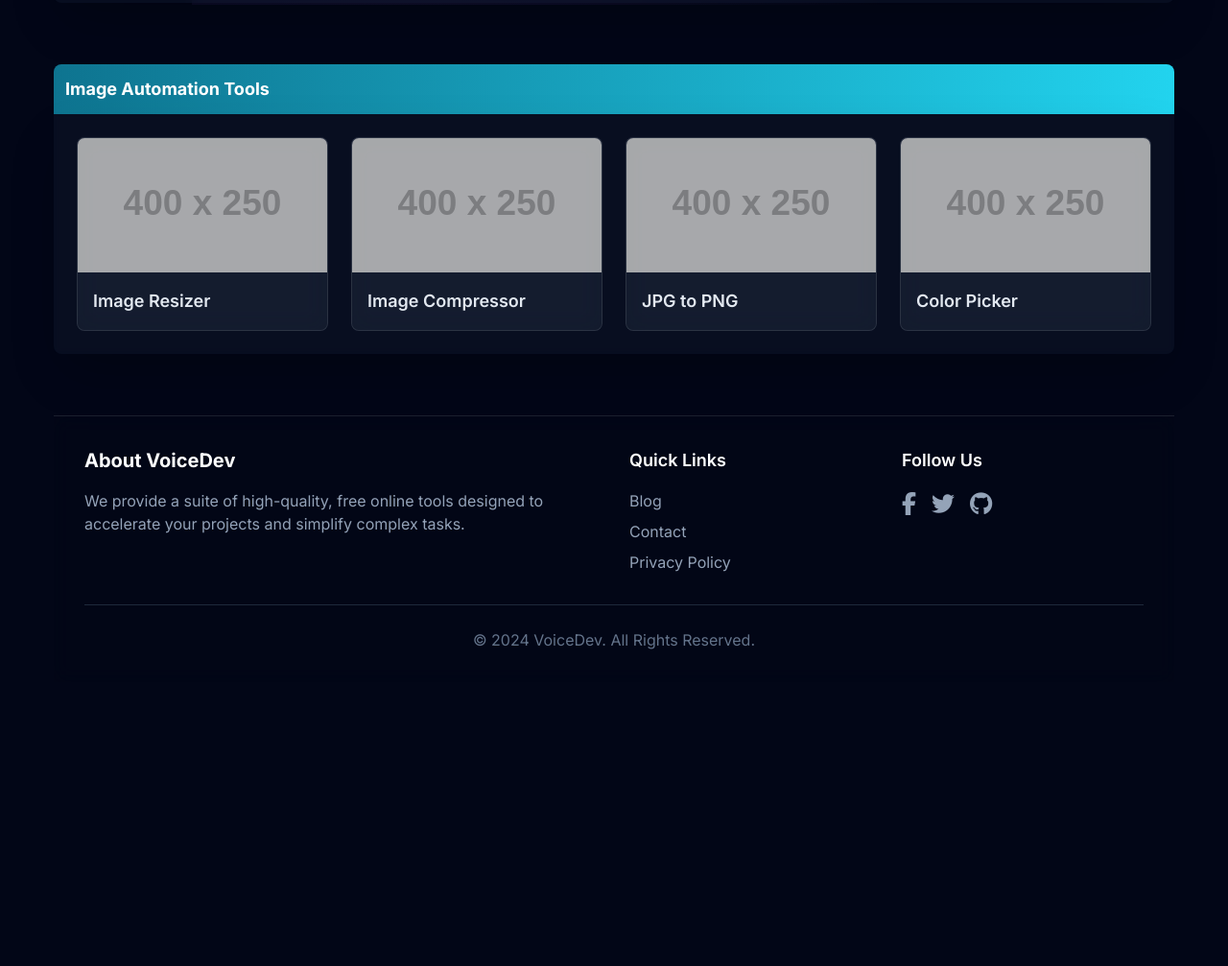
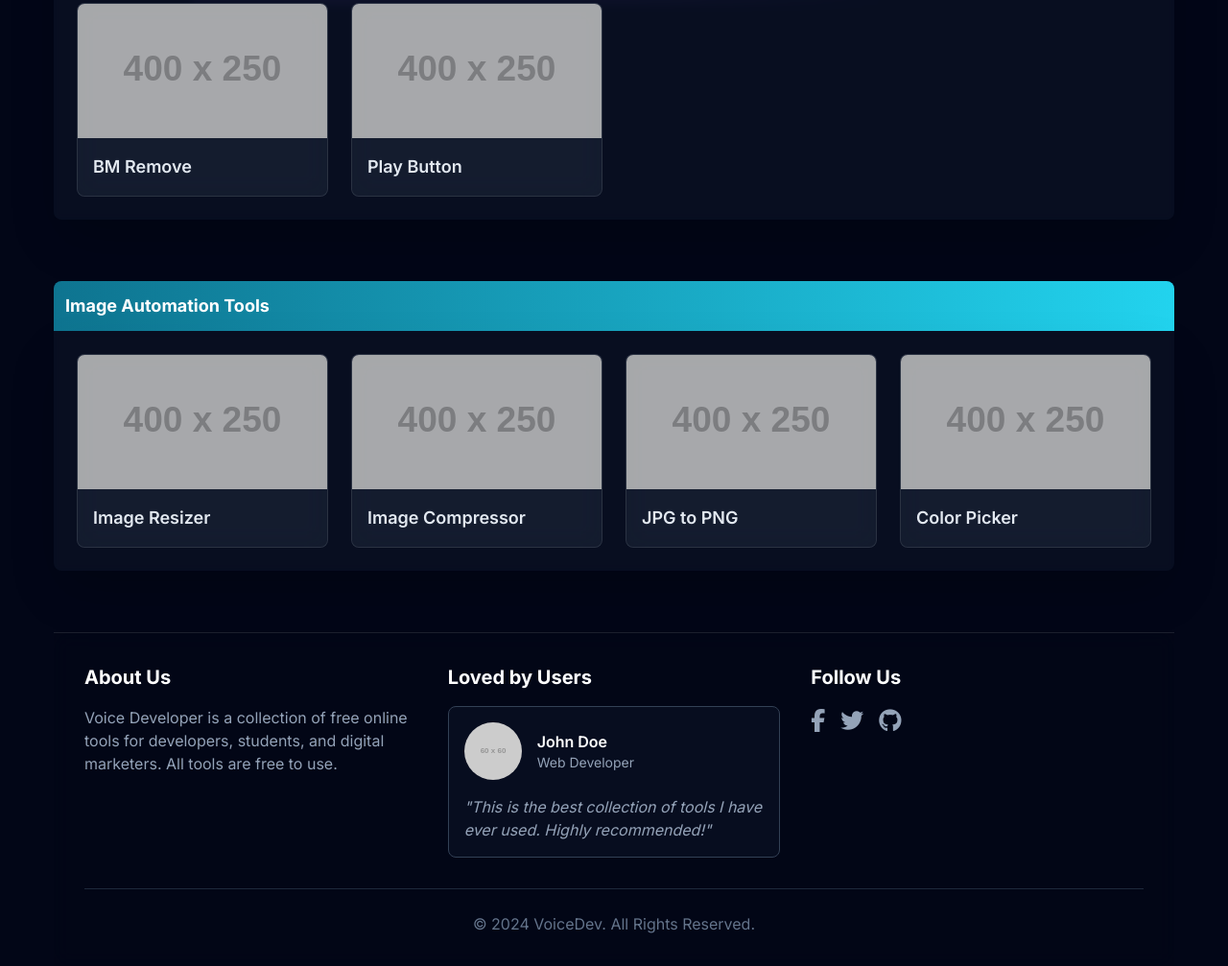
Before and after one commit to mdasif843/voicedeveloper, a plain HTML site: page index.html in a window 1280 px wide. Shown: the part 1099-2106 px from the top of the page at 96% size. Before the commit the page ends 1810 px from the top, so only its background shows below. Drawn offline with nearby package versions, Linux system fonts and the light colour scheme; placeholder pictures from the web are drawn by us.

Commit message:
index.html

```diff
--- a/index.html
+++ b/index.html
@@ -165,6 +165,8 @@
                     <a href="#" class="tool-card rounded-lg block"><img src="https://placehold.co/400x250/020617/22D3EE?text=BM+Transfer" alt="BM Transfer" class="tool-card-image"><div class="p-4"><span class="font-semibold text-lg tool-card-title">BM Transfer</span></div></a>
                     <a href="#" class="tool-card rounded-lg block"><img src="https://placehold.co/400x250/020617/22D3EE?text=5+BM+Create" alt="5 BM Create" class="tool-card-image"><div class="p-4"><span class="font-semibold text-lg tool-card-title">5 BM Create</span></div></a>
                     <a href="#" class="tool-card rounded-lg block"><img src="https://placehold.co/400x250/020617/22D3EE?text=BM+Verify" alt="BM Verify" class="tool-card-image"><div class="p-4"><span class="font-semibold text-lg tool-card-title">BM Verify</span></div></a>
+                    <a href="bmremove.html" class="tool-card rounded-lg block"><img src="https://placehold.co/400x250/020617/22D3EE?text=BM+Remove" alt="BM Remove" class="tool-card-image"><div class="p-4"><span class="font-semibold text-lg tool-card-title">BM Remove</span></div></a>
+                    <a href="#" class="tool-card rounded-lg block"><img src="https://placehold.co/400x250/020617/22D3EE?text=Play+Button" alt="Play Button" class="tool-card-image"><div class="p-4"><span class="font-semibold text-lg tool-card-title">Play Button</span></div></a>
                 </div>
             </section>
 
@@ -183,21 +185,28 @@
 
         <footer class="footer-bg mt-10 p-8">
             <div class="main-container">
-                <div class="grid grid-cols-1 md:grid-cols-4 gap-8">
-                    <div class="col-span-1 md:col-span-2">
-                        <h3 class="text-xl font-bold text-white mb-4">About VoiceDev</h3>
-                        <p class="text-slate-400 mb-4">We provide a suite of high-quality, free online tools designed to accelerate your projects and simplify complex tasks.</p>
+                <div class="grid grid-cols-1 md:grid-cols-3 gap-8">
+                    <div>
+                        <h3 class="text-xl font-bold text-white mb-4">About Us</h3>
+                        <p class="text-slate-400 mb-4">
+                            Voice Developer is a collection of free online tools for developers, students, and digital marketers. All tools are free to use.
+                        </p>
                     </div>
                     <div>
-                        <h3 class="text-lg font-semibold text-white mb-4">Quick Links</h3>
-                        <ul class="space-y-2">
-                            <li><a href="#" class="text-slate-400 hover:text-cyan-400">Blog</a></li>
-                            <li><a href="#" class="text-slate-400 hover:text-cyan-400">Contact</a></li>
-                            <li><a href="#" class="text-slate-400 hover:text-cyan-400">Privacy Policy</a></li>
-                        </ul>
+                        <h3 class="text-xl font-bold text-white mb-4">Loved by Users</h3>
+                        <div class="bg-slate-900/50 p-4 rounded-lg border border-slate-700">
+                            <div class="flex items-center space-x-4">
+                                <img src="https://placehold.co/60x60/22d3ee/020617?text=U" alt="ব্যবহারকারীর ছবি" class="rounded-full">
+                                <div>
+                                    <h4 class="font-semibold text-white">John Doe</h4>
+                                    <p class="text-sm text-slate-400">Web Developer</p>
+                                </div>
+                            </div>
+                            <p class="mt-4 text-slate-400 italic">"This is the best collection of tools I have ever used. Highly recommended!"</p>
+                        </div>
                     </div>
                     <div>
-                        <h3 class="text-lg font-semibold text-white mb-4">Follow Us</h3>
+                        <h3 class="text-xl font-bold text-white mb-4">Follow Us</h3>
                         <div class="flex space-x-4">
                             <a href="#" class="text-slate-400 hover:text-cyan-400 text-2xl"><i class="fab fa-facebook-f"></i></a>
                             <a href="#" class="text-slate-400 hover:text-cyan-400 text-2xl"><i class="fab fa-twitter"></i></a>
@@ -213,15 +222,17 @@
     </div>
 
     <script>
-        // স্ক্রল অ্যানিমেশনের জন্য জাভাস্ক্রিপ্ট
-        const observer = new IntersectionObserver((entries) => {
+        // উন্নত স্ক্রল অ্যানিমেশনের জন্য জাভাস্ক্রিপ্ট
+        const observer = new IntersectionObserver((entries, observerInstance) => {
             entries.forEach(entry => {
                 if (entry.isIntersecting) {
                     entry.target.classList.add('is-visible');
+                    // অ্যানিমেশন হয়ে গেলে এলিমেন্টটিকে আর পর্যবেক্ষণ করা হবে না
+                    observerInstance.unobserve(entry.target);
                 }
             });
         }, {
-            threshold: 0.1 // এলিমেন্টের ১০% দেখা গেলে অ্যানিমেশন শুরু হবে
+            threshold: 0.2 // এলিমেন্টের ২০% দেখা গেলে অ্যানিমেশন শুরু হবে
         });
 
         const elementsToAnimate = document.querySelectorAll('.scroll-animate');
```
